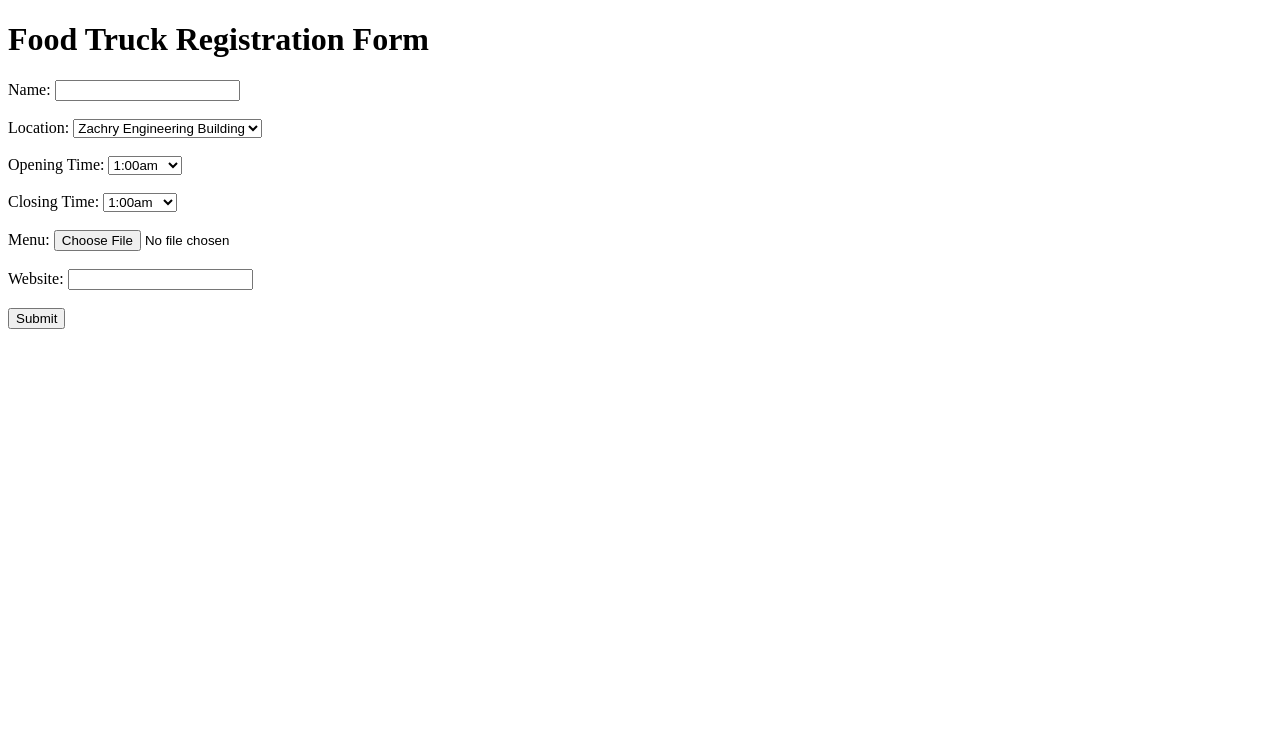
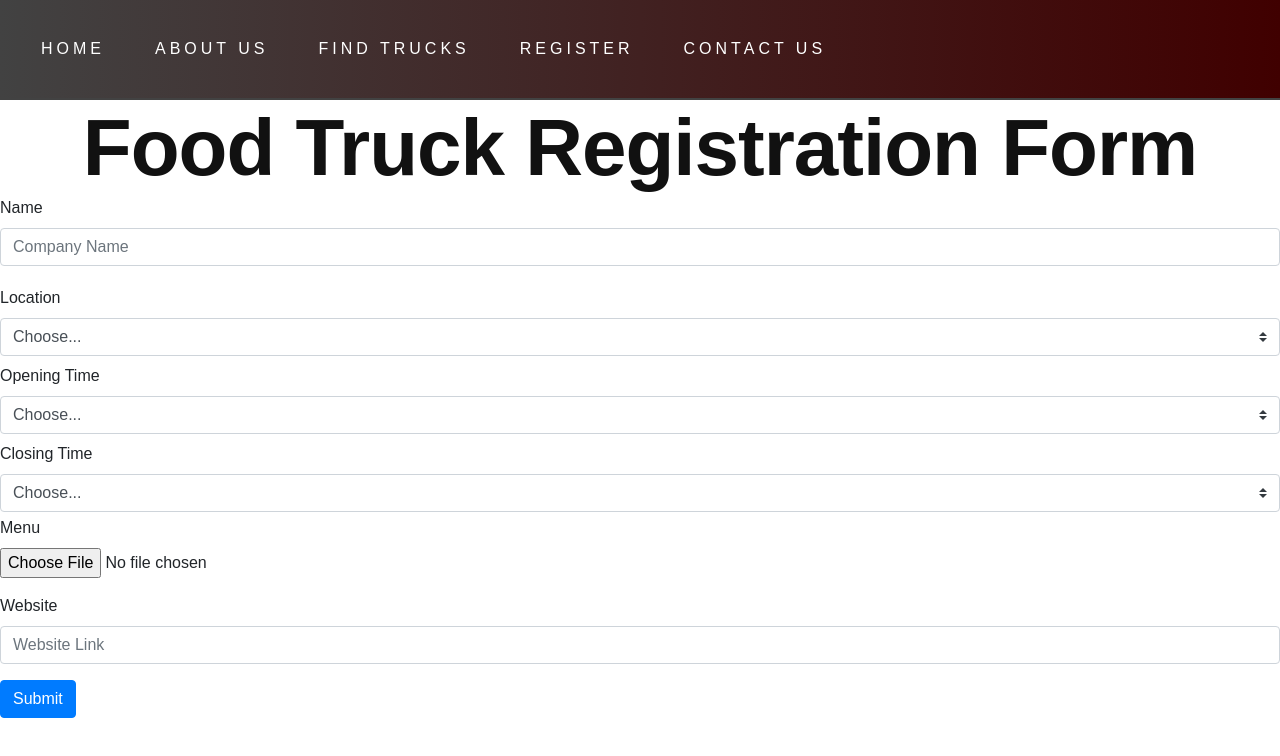
Before and after one commit to DiegoLandaeta03/TamuTruckTrack, a website: page databaseForm.html in a window 1280 px wide. Drawn offline with nearby package versions, Linux system fonts and the light colour scheme.

Commit message:
updated form

```diff
--- /dev/null
+++ b/database.css
@@ -0,0 +1,116 @@
+/* Creates color variables (accessed via: var(--main-color) etc.)*/
+:root{
+    /* --main-color: #29487D;
+    --side-color: #1DA1F2; */
+    --text-color: #ffffff;
+}
+
+body, html{
+    min-width: 800px;
+    background: white;  /* fallback for old browsers */
+
+     margin:0px;
+     /* height: 100%; */
+     font-family: Arial, sans-serif; /* Orig Segoe UI Symbol */
+     height: 100vh;
+     width: 100%;
+     background-position: center;
+     background-repeat: repeat;
+     background-size: cover;
+     background-size: fill;
+
+     /* Added smooth scrolling so that when using "bookmarks" it doesn't instantly teleport you */
+     scroll-behavior: smooth;
+}
+
+
+/* Customizes the scrollbar */
+
+::-webkit-scrollbar {
+    width: 12px;
+}
+
+::-webkit-scrollbar-thumb {
+    background-color: #a8a8a8;
+    border: 3px solid transparent;
+    border-radius: 10px;
+}
+
+::-webkit-scrollbar-track {
+    background-color: transparent;
+}
+
+#map {
+    margin-top: 50px;
+    margin-bottom: 50px;
+    height: 600px;
+    width: 800px;
+    border: solid grey 2px;
+    border-radius: 20px;
+}
+
+/* Navigation Bar */
+#nav {
+    background-color: #400000;  /* fallback for old browsers */
+    background: -webkit-linear-gradient(to right, #400000, #424242);  /* Chrome 10-25, Safari 5.1-6 */
+    background: linear-gradient(to right, #424242, #400000); /* W3C, IE 10+/ Edge, Firefox 16+, Chrome 26+, Opera 12+, Safari 7+ */
+    border-bottom: 2px solid #424242; /* Specify border color and style */
+}
+
+.navbar {
+    position: sticky;
+    top: 0;
+    display:flex;
+    overflow:hidden;
+    justify-content: center;
+    height: 100px;
+  }
+
+  .navbar a {
+    float: left;
+    font-size: 16px;
+    color: white;
+    text-align: center;
+    padding: 14px 25px;
+    text-decoration: none;
+    text-transform: uppercase;
+    letter-spacing: 4px;
+    transition: all 0.5s ease;
+  }
+
+  .navbar a:hover{
+    background: white;
+    color: black;
+    border-radius:5px;
+  }
+
+  section  {
+    margin:0em 10em 10em 10em;
+    padding:3em 10em 3em 10em;
+  }
+
+  h1{
+    color: #111;
+    font-size: 80px;
+    font-weight: bold;
+    letter-spacing: -1px;
+    text-align: center;
+    padding: 0;
+    margin: 0;
+  }
+
+  p {
+    color: black;
+    font-size: 25px;
+    line-height: 1.5;
+  }
+
+  hr {
+    background-color: #000;
+  }
+
+/* Body Text */
+
+main{
+    opacity: 0.3;
+}
--- a/databaseForm.html
+++ b/databaseForm.html
@@ -1,5 +1,66 @@
 <!DOCTYPE html>
-<html>
+<html lang="en">
+
+<head>
+    <meta charset="utf-8">
+    <meta name="viewport" content="width=device-width, initial-scale=1">
+
+    <title>Food Truck Form</title>
+    <!-- Importing bootstrap css -->
+    <link rel="stylesheet" href="https://maxcdn.bootstrapcdn.com/bootstrap/4.0.0/css/bootstrap.min.css">
+
+    <!-- JQuery -->
+    <script src="https://ajax.googleapis.com/ajax/libs/jquery/3.3.1/jquery.min.js"></script>
+
+    <script src="https://cdnjs.cloudflare.com/ajax/libs/popper.js/1.12.9/umd/popper.min.js"></script>
+
+    <!-- Works in pair with bootstrap and font awesome -->
+    <script src="https://maxcdn.bootstrapcdn.com/bootstrap/4.0.0/js/bootstrap.min.js"></script>
+
+    <!-- Font awesome (Github/Linkedin/Instagram icons etc.) -->
+    <script src="https://use.fontawesome.com/releases/v5.0.8/js/all.js"></script>
+
+    <!-- Imports AOS library (CSS) -->
+    <link href="https://unpkg.com/aos@2.3.1/dist/aos.css" rel="stylesheet">
+    <script src="https://unpkg.com/aos@2.3.1/dist/aos.js"></script>
+
+    <script src="main.js"></script>
+
+    <style>@import url('https://fonts.googleapis.com/css2?family=Montserrat:wght@100;300&display=swap');</style>
+
+    <link rel="stylesheet" href="database.css">
+
+    <meta name="keywords" content="Food Trucks, Food, College Station, Bryan">
+    <meta name="description" content="This is our project for Howdy Hack 2023">
+</head>
+
+<body class="index" data-aos-delay="0">
+<script src="foodtruckDB.js"></script>
+
+<!--Navigation Bar-->
+
+<nav id="nav" class="navbar navbar-expand-lg navbar-light bg-light">
+    <a href="index.html">Home</a>
+    <button class="navbar-toggler" type="button" data-toggle="collapse" data-target="#navbarNav" aria-controls="navbarNav" aria-expanded="false" aria-label="Toggle navigation">
+    <span class="navbar-toggler-icon"></span>
+    </button>
+    <div class="collapse navbar-collapse" id="navbarNav">
+    <ul class="navbar-nav">
+        <li class="nav-item active">
+            <a href="#about-us">About Us<span class="sr-only">(current)</span></a>
+        </li>
+        <li class="nav-item">
+            <a href="trucks.html">Find Trucks</a>
+        </li>
+        <li class="nav-item">
+            <a href="">Register</a>
+        </li>
+        <li class="nav-item">
+            <a href="#contact-us">Contact Us</a>
+        </li>
+    </ul>
+    </div>
+</nav>
 
 <head>
     <title>Food Truck Form</title>
@@ -7,26 +68,26 @@
 
 <body>
     <h1>Food Truck Registration Form</h1>
+
     <form id="foodTruckForm">
-        <label for="name">Name:</label>
-        <input type="text" id="name" required><br><br>
+        <div class="form-group">
+          <label for="name">Name</label>
+          <input type="text" class="form-control" id="name" placeholder="Company Name">
+        </div>
 
-        <!--
-            <label for="location">Location:</label>
-            <input type="text" id="location" required><br><br>
-             -->
-
-        <label for="location">Location:</label>
-        <select id="location">
+        <label class="my-1 mr-2" for="location">Location</label>
+        <select class="custom-select my-1 mr-sm-2" id="location">
+          <option selected>Choose...</option>
           <option value="Zachry">Zachry Engineering Building</option>
           <option value="ILCB">ILCB</option>
           <option value="MSC">MSC</option>
           <option value="Mays">May's Business School</option>
           <option value="Other">Other</option>
-        </select><br><br>
+        </select>
 
-        <label for="openTime">Opening Time:</label>
-        <select id="openingTime">
+        <label class="my-1 mr-2" for="openTime">Opening Time</label>
+        <select class="custom-select my-1 mr-sm-2" id="openingTime">
+          <option selected>Choose...</option>
           <option value="1a">1:00am</option>
           <option value="13a">1:30am</option>
           <option value="2a">2:00am</option>
@@ -75,12 +136,11 @@
           <option value="113p">11:30pm</option>
           <option value="12a">12:00am</option>
           <option value="123a">12:30am</option>
-;
+        </select>
 
-        </select><br><br>
-
-        <label for="closeTime">Closing Time:</label>
-        <select id="closeTime">
+        <label class="my-1 mr-2" for="closeTime">Closing Time</label>
+        <select class="custom-select my-1 mr-sm-2" id="closeTime">
+            <option selected>Choose...</option>
             <option value="1a">1:00am</option>
             <option value="13a">1:30am</option>
             <option value="2a">2:00am</option>
@@ -129,18 +189,19 @@
             <option value="113p">11:30pm</option>
             <option value="12a">12:00am</option>
             <option value="123a">12:30am</option>
+        </select>
 
-        </select><br><br>
+        <div class="form-group">
+            <label for="menu">Menu</label>
+            <input type="file" class="form-control-file" id="menu" name="image" accept="image/*">
+        </div>
 
-        <label for="menu">Menu:</label>
-        <input type="file" id="menu" name="image" accept="image/*"><br><br>
-
-        <label for="website">Website:</label>
-        <input type="text" id="website" required><br><br>
-
-        <button type="submit">Submit</button>
+        <div class="form-group">
+          <label for="website">Website</label>
+          <input type="text" class="form-control" id="website" placeholder="Website Link">
+        </div>
+        <button type="submit" class="btn btn-primary">Submit</button>
     </form>
-
     <script src="formDB.js"></script>
 </body>
 
```
Also changed, not shown: index.html (+1 -1 lines), trucks.html (+1 -1 lines). Lines whose indentation alone changed are shown as unchanged.
